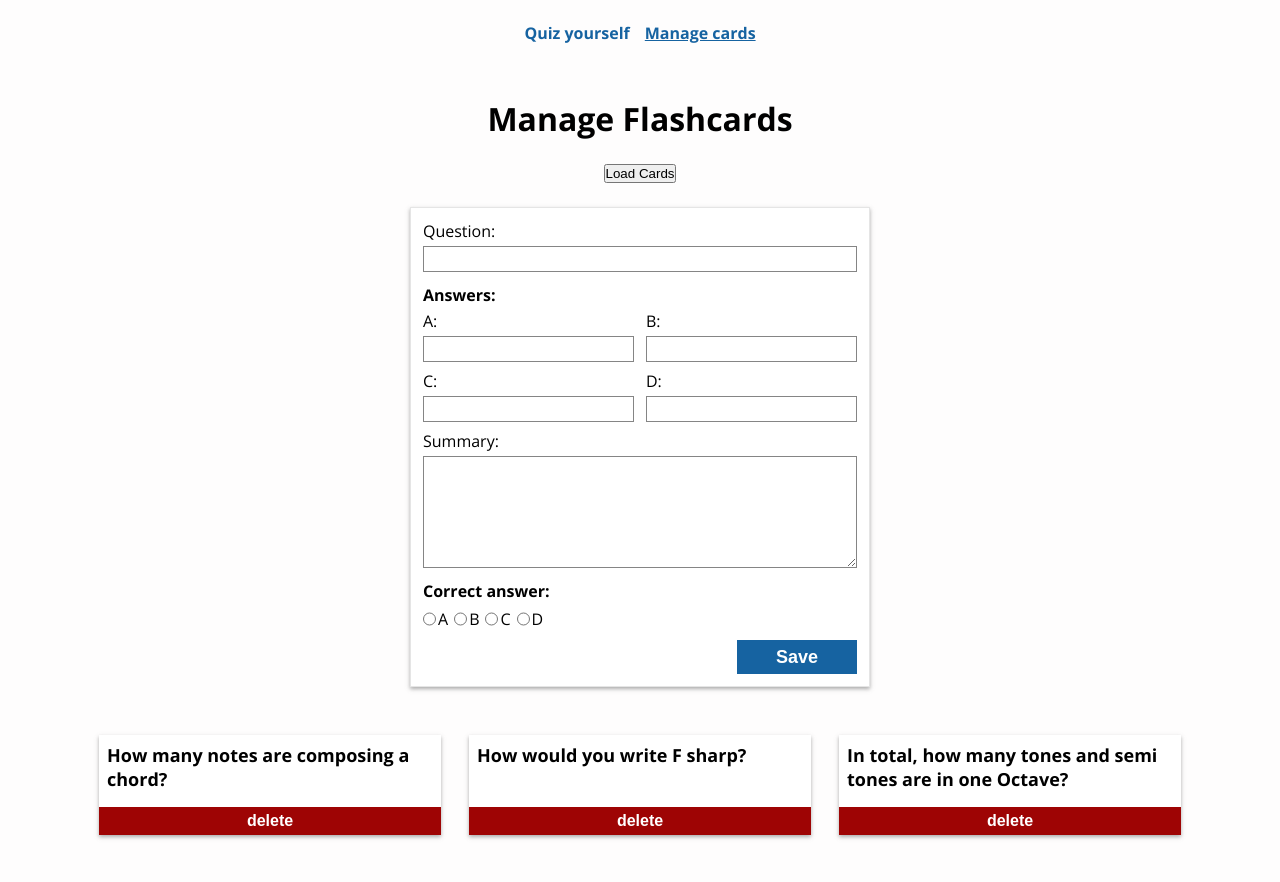
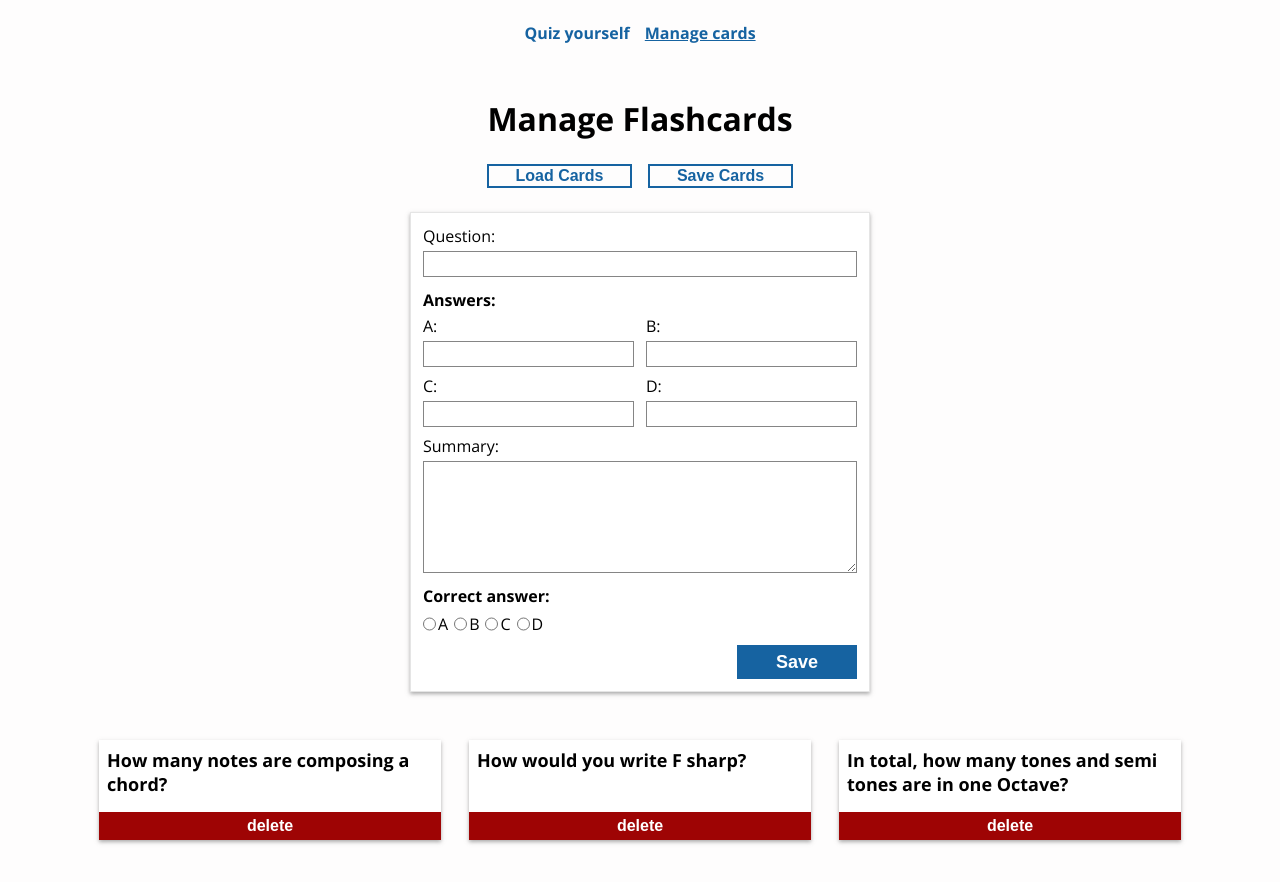
Before and after one commit to eladabramovich/flashcards-app, a React (Create React App) app: page /manage-cards in a window 1280 px wide. Shown: the top 882 px of the page. Built offline with nearby package versions, Linux system fonts and the light colour scheme.

Commit message:
Added save deck functionallity

```diff
--- a/package.json
+++ b/package.json
@@ -46,6 +46,7 @@
     ]
   },
   "devDependencies": {
-    "@types/react": "^17.0.6"
+    "@types/react": "^17.0.6",
+    "@types/wicg-file-system-access": "^2020.9.5"
   }
 }
--- a/src/pages/ManageCardsPage/ManageCardsPage.module.css
+++ b/src/pages/ManageCardsPage/ManageCardsPage.module.css
@@ -9,4 +9,16 @@
   width: 100%;
   margin-bottom: 24px;
   justify-content: center;
+  gap: 16px;
 }
+
+.buttonBar .actionBtn {
+  width: 145px;
+  height: 24px;
+  background-color: transparent;
+  color: var(--primary-color);
+  border: 2px solid var(--primary-color);
+  font-size: 16px;
+  font-weight: 700;
+  cursor: pointer;
+}
--- a/src/pages/ManageCardsPage/ManageCardsPage.tsx
+++ b/src/pages/ManageCardsPage/ManageCardsPage.tsx
@@ -21,9 +21,8 @@ const ManageCardsPage = () => {
     a.question.localeCompare(b.question)
   );
 
-  const loadCardsHandler = async () => {
+  const loadCardsHandler = async (): Promise<void> => {
     try {
-      //@ts-ignore
       let [fileHandle] = await window.showOpenFilePicker();
       const file = await fileHandle.getFile();
       const contents = await file.text();
@@ -37,7 +36,65 @@ const ManageCardsPage = () => {
     }
   };
 
-  const deleteCard = (id: string) => {
+  const saveCardsHandler = async (): Promise<void> => {
+    try {
+      const fileHandle = (await getNewFileHandle()) as FileSystemFileHandle;
+      if (fileHandle === null) {
+        return;
+      }
+
+      const cards = localStorage.getItem('flashcards');
+      if (!cards) {
+        throw new Error('Error, Could not save file');
+      }
+
+      await writeDeckFile(fileHandle, cards);
+      alert('File saved!');
+    } catch (err) {
+      alert('Something went wrong, please try again');
+    }
+  };
+
+  const getNewFileHandle = async (): Promise<FileSystemFileHandle | null> => {
+    try {
+      const options = {
+        types: [
+          {
+            description: 'JSON Files',
+            accept: {
+              'text/json': ['.json'],
+            },
+          },
+        ],
+      };
+      const handle = await window.showSaveFilePicker(options);
+      return handle;
+    } catch (err) {
+      if (err.code !== 20) {
+        throw err;
+      } else {
+        return null;
+      }
+    }
+  };
+
+  const writeDeckFile = async (
+    fileHandle: FileSystemFileHandle,
+    contents: string
+  ): Promise<void> => {
+    try {
+      const writeable = await fileHandle.createWritable();
+      await writeable.write(contents);
+      await writeable.close();
+    } catch (err) {
+      console.error(err);
+      if (err.code !== 20) {
+        throw err;
+      }
+    }
+  };
+
+  const deleteCard = (id: string): void => {
     cardsDispatch({ type: 'DELETE', payload: id });
     cardsDispatch({ type: 'LOAD' });
   };
@@ -46,8 +103,11 @@ const ManageCardsPage = () => {
       <Container>
         <h1 className={styles.title}>Manage Flashcards</h1>
         <div className={styles.buttonBar}>
-          <button className="loadCards" onClick={loadCardsHandler}>
+          <button className={styles.actionBtn} onClick={loadCardsHandler}>
             Load Cards
+          </button>
+          <button className={styles.actionBtn} onClick={saveCardsHandler}>
+            Save Cards
           </button>
         </div>
         <AddFlashCardForm />
--- a/tsconfig.json
+++ b/tsconfig.json
@@ -18,7 +18,8 @@
     "resolveJsonModule": true,
     "isolatedModules": true,
     "noEmit": true,
-    "jsx": "react-jsx"
+    "jsx": "react-jsx",
+    "useUnknownInCatchVariables": false
   },
   "include": [
     "src"
```
Also changed, not shown: 1 other file (tests, documents, lock files or other folders).
